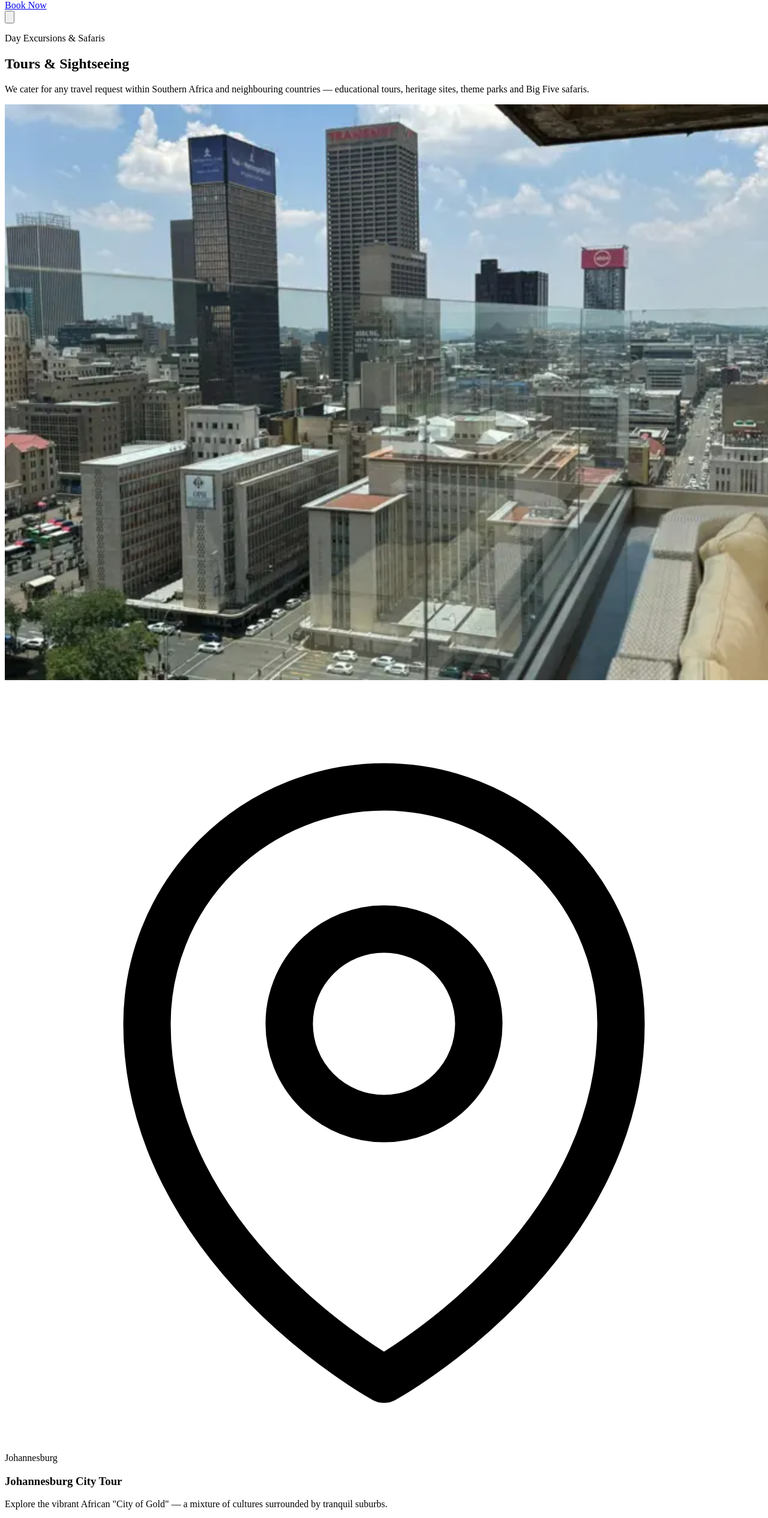
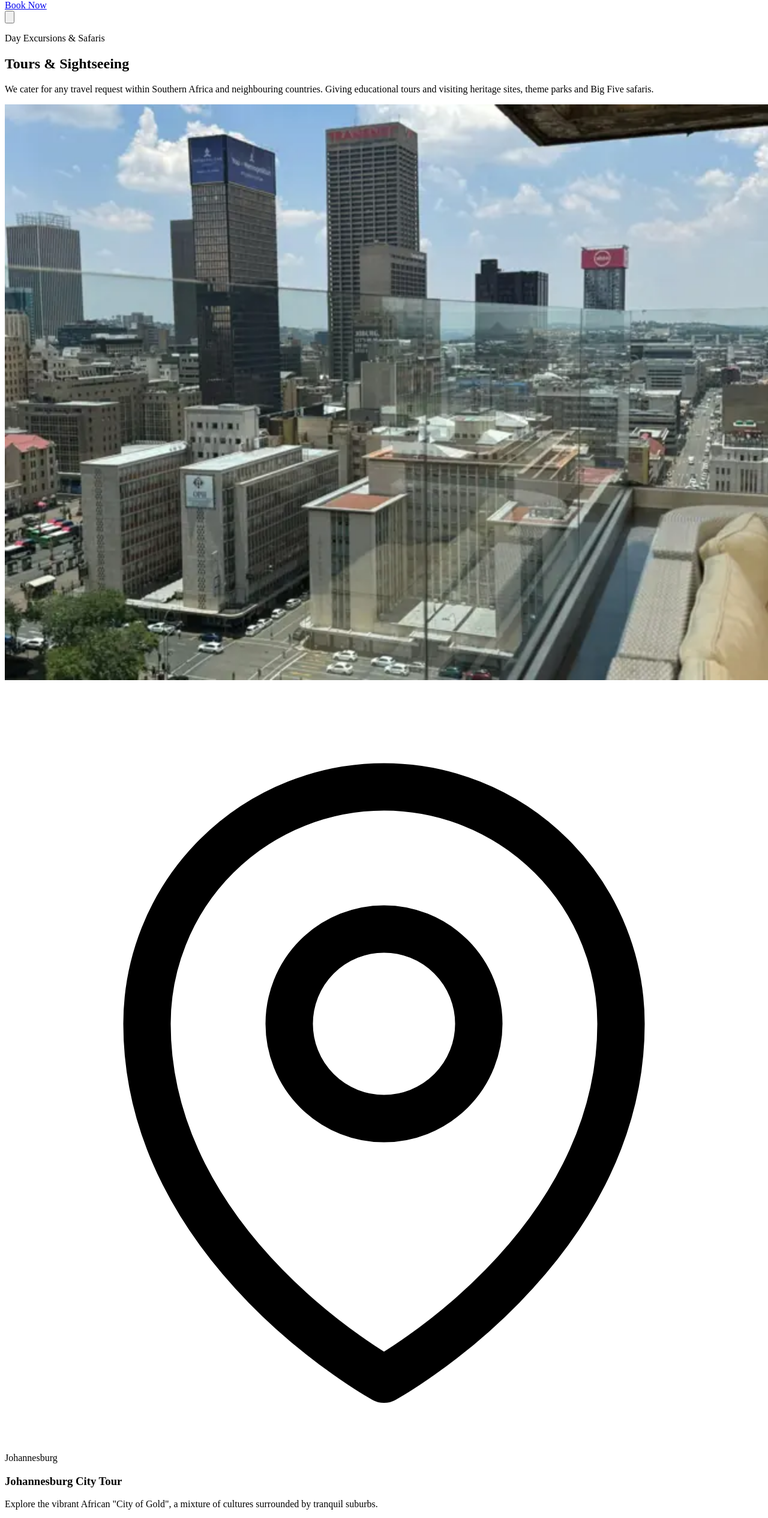
Before and after one commit to Zero11-Travel/zero11-travel-website, a Nuxt app: page /tours in a window 1280 px wide. Shown: the part 2911-5442 px from the top of the page at 60% size. Built offline with nearby package versions, Linux system fonts and the light colour scheme.

Commit message:
Update tours.vue

```diff
--- a/app/pages/tours.vue
+++ b/app/pages/tours.vue
@@ -23,7 +23,7 @@ useSeoMeta({
 })
 
 const tours = [
-  { icon: MapIcon, region: 'Johannesburg', title: 'Johannesburg City Tour', description: 'Explore the vibrant African "City of Gold" — a mixture of cultures surrounded by tranquil suburbs.', variant: 'red' as const, photo: 'johannesburg-skyline' },
+  { icon: MapIcon, region: 'Johannesburg', title: 'Johannesburg City Tour', description: 'Explore the vibrant African "City of Gold", a mixture of cultures surrounded by tranquil suburbs.', variant: 'red' as const, photo: 'johannesburg-skyline' },
   { icon: UsersIcon, region: 'Soweto', title: 'Soweto Tour', description: 'Visit the Mandela House and discover the township established in 1930, which is home to four million people and rich in history.', variant: 'orange' as const, photo: 'soweto-towers' },
   { icon: BuildingLibraryIcon, region: 'Johannesburg', title: 'Apartheid Museum', description: 'An illustration of apartheid and 20th-century South African history, which sits next to Gold Reef City complex.', variant: 'black' as const },
   { icon: BuildingLibraryIcon, region: 'Johannesburg', title: 'Constitutional Hill', description: "A journey through South Africa's constitutional and human rights history at a site of profound significance.", variant: 'red' as const },
@@ -31,7 +31,7 @@ const tours = [
   { icon: SunIcon, region: 'North West', title: 'Sun City', description: 'South Africa\'s premier holiday resort since 1979 — home to the Valley of Waves and bordering Pilanesberg National Park.', variant: 'black' as const },
   { icon: GlobeAltIcon, region: 'North West', title: 'Pilanesberg National Park', description: 'One of South Africa\'s largest parks, covering 55,000 hectares with excellent Big Five game viewing.', variant: 'red' as const, photo: 'rhino-game-viewing' },
   { icon: GlobeEuropeAfricaIcon, region: 'Gauteng', title: 'Cradle of Humankind', description: 'A UNESCO World Heritage Site showcasing millions of years of human origins.', variant: 'orange' as const, photo: 'maropeng-cradle-of-humankind' },
-  { icon: BeakerIcon, region: 'Mpumalanga & Beyond', title: 'Safari Getaways', description: 'Kruger National Park, Madikwe, Mabula and Entabeni — unforgettable Big Five safari experiences.', variant: 'black' as const, photo: 'game-drive-vehicle' },
+  { icon: BeakerIcon, region: 'Mpumalanga & Beyond', title: 'Safari Getaways', description: 'Kruger National Park, Madikwe, Mabula and Entabeni, an unforgettable Big Five safari experiences.', variant: 'black' as const, photo: 'game-drive-vehicle' },
   { icon: FireIcon, region: 'Gauteng', title: 'Lion Park', description: 'See lions and other carnivores like cheetahs, hyenas and wild dogs up close, with a stop at Cub World to meet the lion cubs.', variant: 'red' as const, photo: 'lionesses' },
   { icon: AcademicCapIcon, region: 'Gauteng & Beyond', title: 'Educational Tours', description: 'Learning-focused excursions to heritage sites and museums, arranged for school, university and group travellers.', variant: 'orange' as const },
   { icon: PencilSquareIcon, region: 'Tailor-Made', title: 'Your Own Itinerary', description: "Don't see what you're after? Tell us what you'd like to experience and we'll design a day around it.", variant: 'black' as const },
@@ -46,7 +46,7 @@ const tours = [
         <h1 class="font-heading text-4xl font-bold text-white sm:text-5xl">Tours &amp; Sightseeing</h1>
         <p class="mx-auto mt-5 max-w-2xl text-lg text-white/70">
           We cater for any travel request within Southern Africa and neighbouring
-          countries — educational tours, heritage sites, theme parks and Big Five safaris.
+          countries. Giving educational tours and visiting heritage sites, theme parks and Big Five safaris.
         </p>
       </div>
     </section>
```
